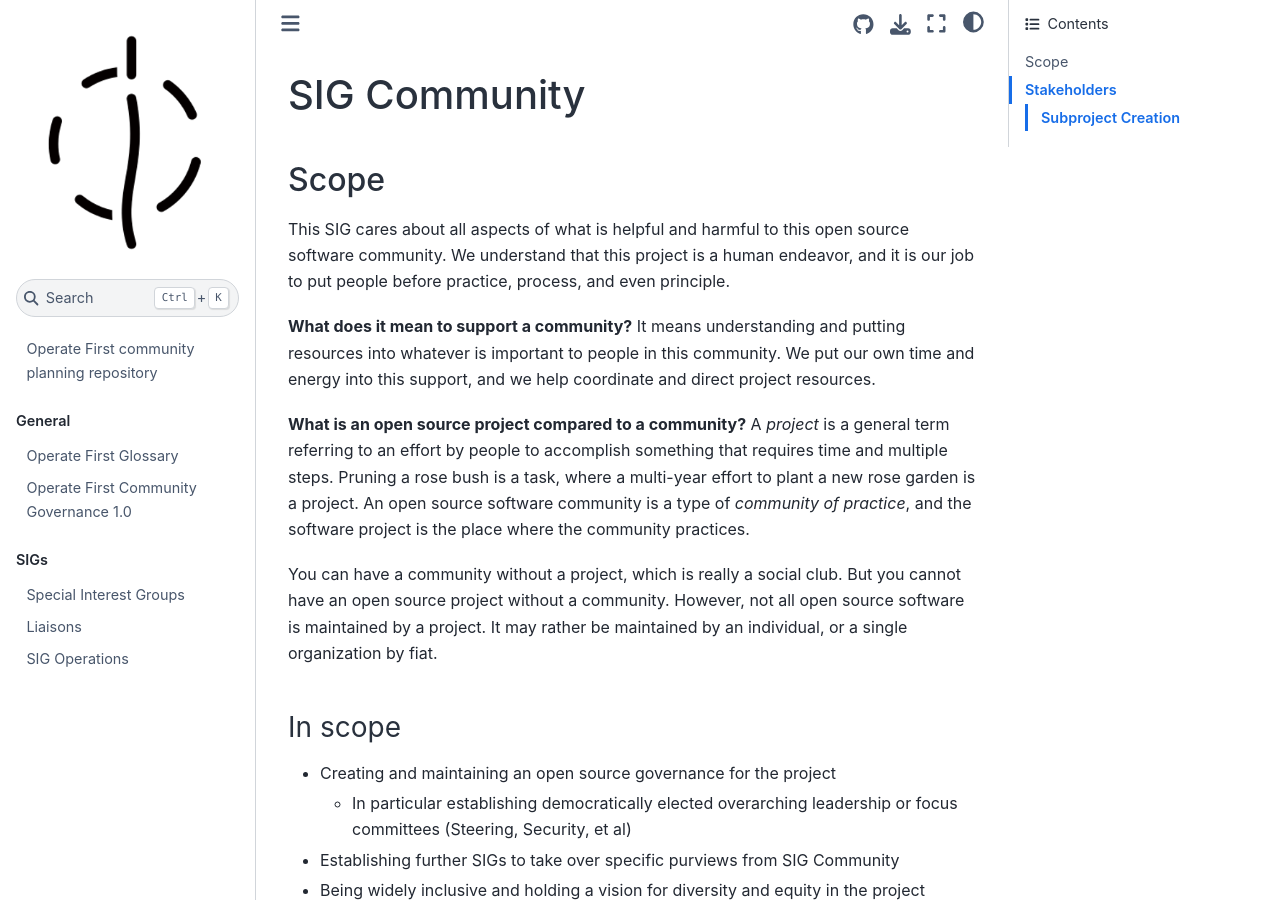
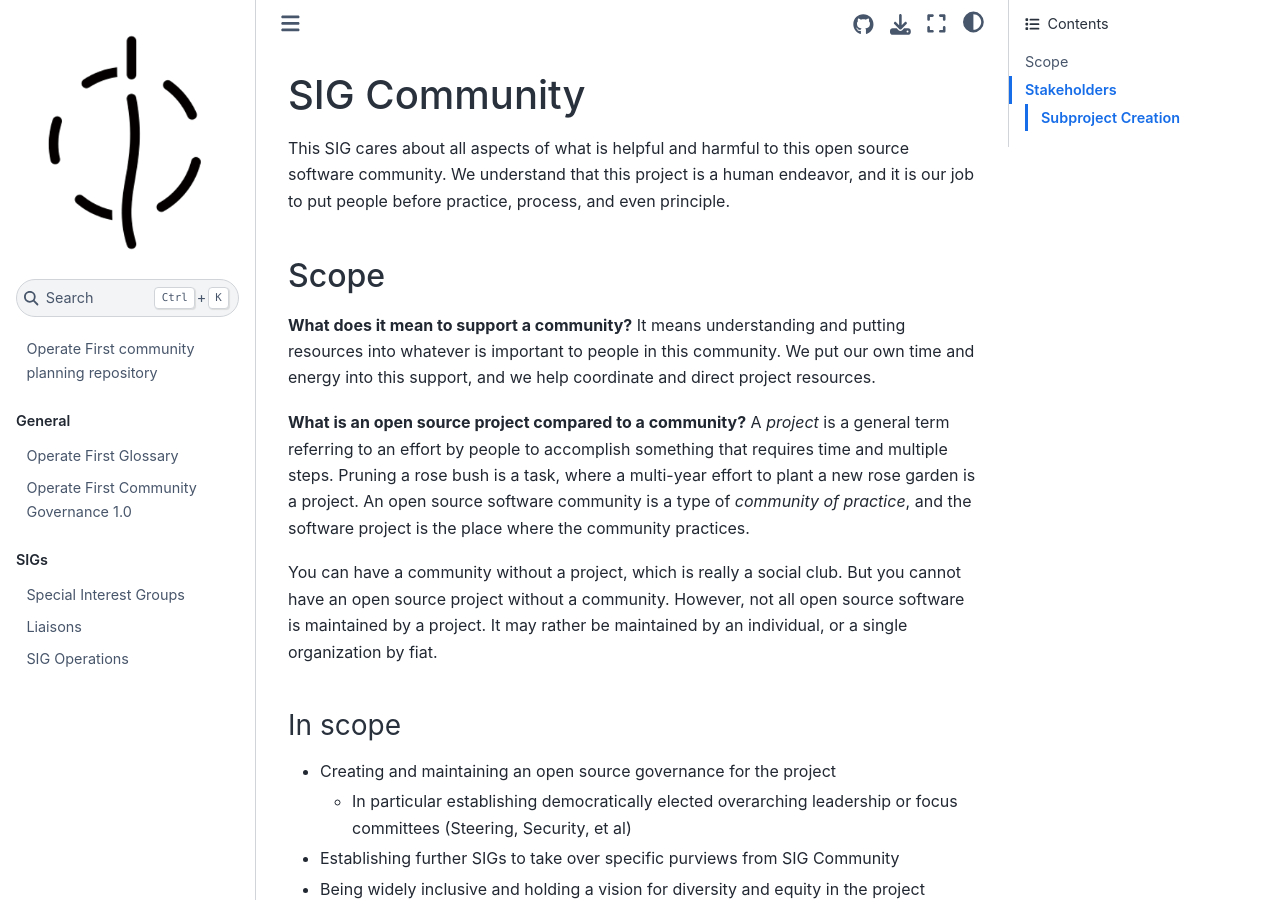
Before and after one commit to operate-first/community, a Jupyter Book: the page built from sig-community/charter.md, in a window 1280 px wide and 900 px high. Built offline with Jupyter Book 1.0.4 settings and Sphinx 7.4.7 and the Sphinx Book theme 1.1.4, drawn with Linux system fonts in a browser that asks for light colours.

```diff
--- a/sig-community/charter.md
+++ b/sig-community/charter.md
@@ -1,9 +1,9 @@
 # SIG Community
-
-## Scope
 
 This SIG cares about all aspects of what is helpful and harmful to this open source software community.
 We understand that this project is a human endeavor, and it is our job to put people before practice, process, and even principle.
+
+## Scope
 
 **What does it mean to support a community?**
 It means understanding and putting resources into whatever is important to people in this community.
```
